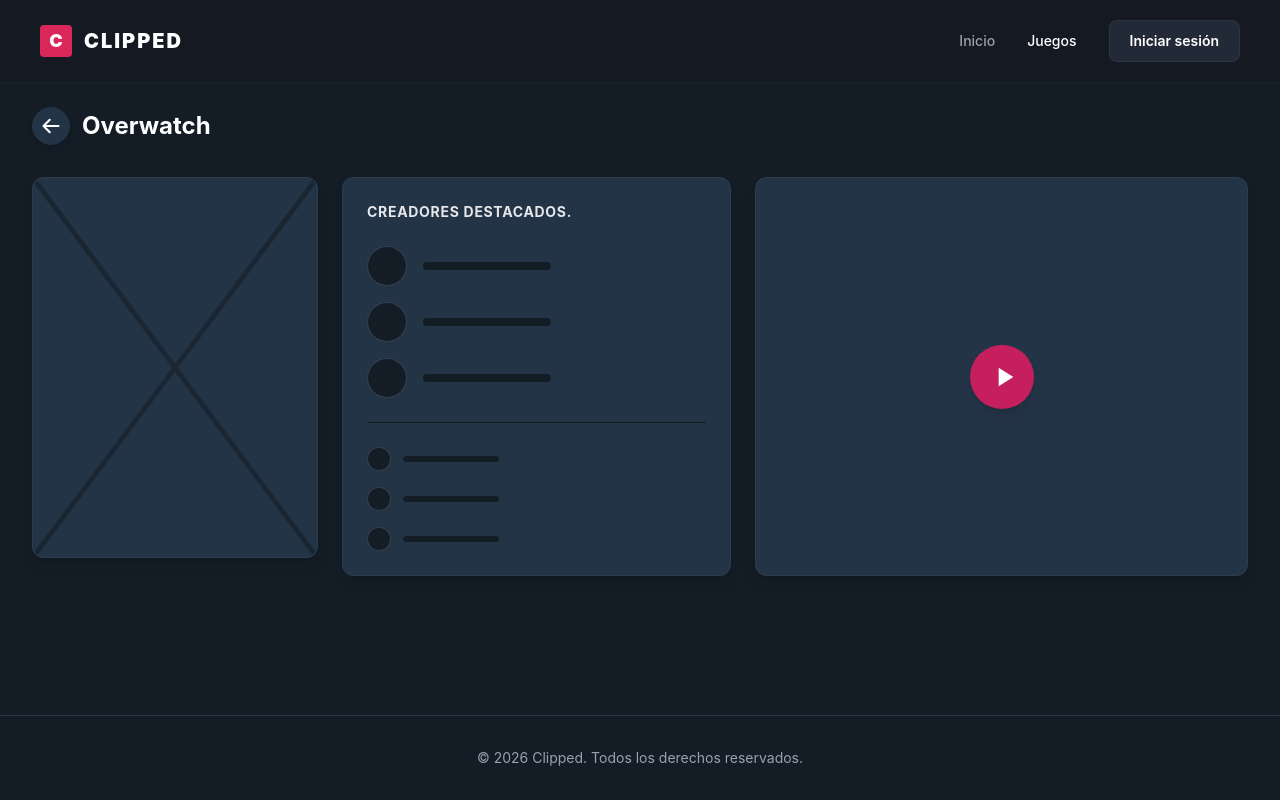
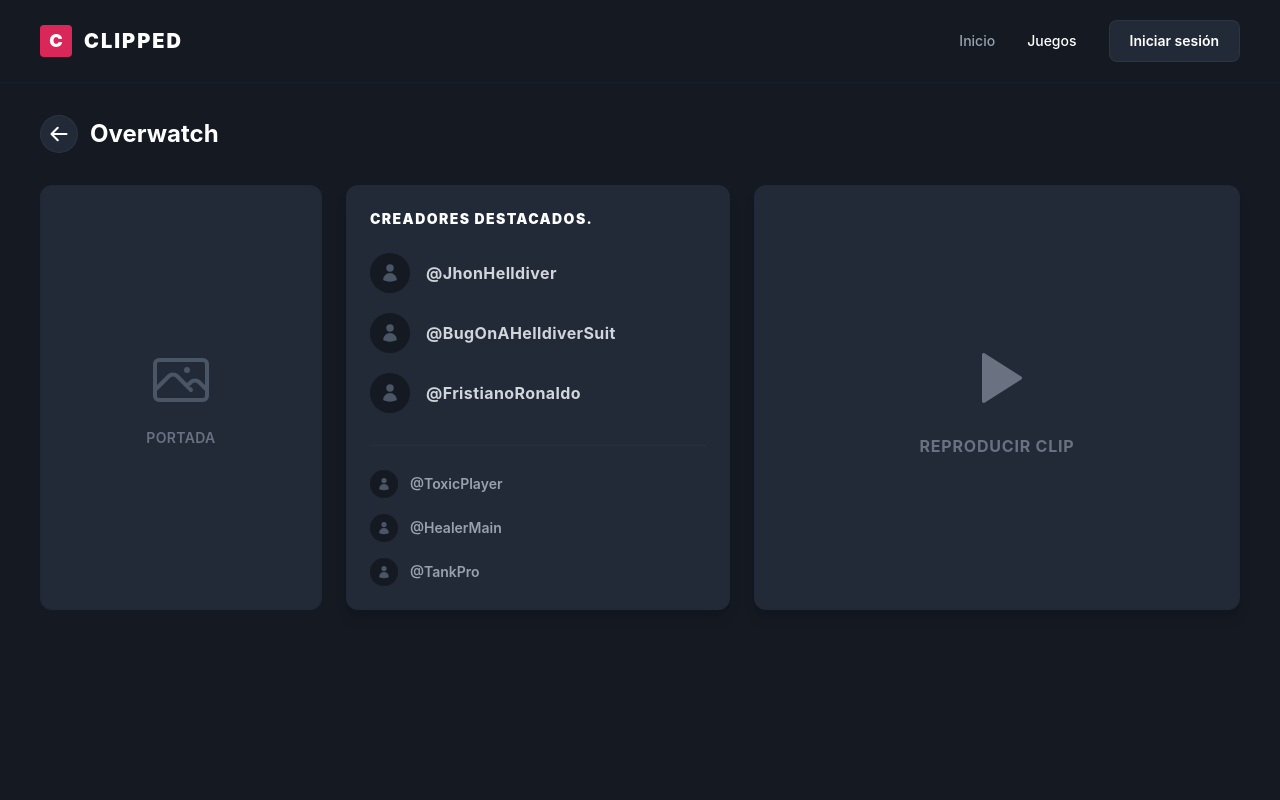
Before and after one commit to loaizavelez/Taller2_DA, a React (Vite) app: page /juegos/overwatch in a window 1280 px wide. Built offline with nearby package versions, Linux system fonts and the light colour scheme.

Commit message:
cambios de tamaño

```diff
--- a/src/Pages/juegoDetalle.jsx
+++ b/src/Pages/juegoDetalle.jsx
@@ -1,95 +1,90 @@
 import React from 'react';
+import Navbar from '../Componentes/Navbar';
 import { Link } from 'react-router-dom';
-import Navbar from '../Componentes/Navbar';
 
 export default function JuegoDetalle() {
+  const creadoresPrincipales = ['@JhonHelldiver', '@BugOnAHelldiverSuit', '@FristianoRonaldo'];
+  const creadoresSecundarios = ['@ToxicPlayer', '@HealerMain', '@TankPro'];
+
   return (
-    <div className="min-h-screen bg-[#141d26] text-white font-sans flex flex-col selection:bg-[#c51f5d] selection:text-white">
-      {/* Navbar */}
+    <div className="min-h-screen bg-[#141922] text-white font-sans">
       <Navbar />
 
-      {/* Contenido Principal */}
-      <main className="max-w-7xl mx-auto px-8 py-6 flex-1 w-full">
-        {/* Botón de Regreso a /juegos */}
-        <Link
-          to="/juegos"
-          className="inline-flex items-center gap-3 text-2xl font-bold mb-8 text-white hover:text-[#c51f5d] transition group cursor-pointer"
-        >
-          <div className="p-2 bg-[#243447] rounded-full border border-[#243447] group-hover:border-[#c51f5d] transition duration-300 flex items-center justify-center shadow-md">
-            <svg
-              xmlns="http://www.w3.org/2000/svg"
-              fill="none"
-              viewBox="0 0 24 24"
-              strokeWidth={2.5}
-              stroke="currentColor"
-              className="w-5 h-5"
-            >
+      <main className="max-w-7xl mx-auto px-10 py-8">
+        <Link to="/juegos" className="flex items-center gap-3 text-2xl font-bold mb-8 text-white hover:text-gray-300 transition group cursor-pointer w-fit">
+          <div className="p-2 bg-[#222a37] rounded-full border border-gray-700/50 group-hover:bg-[#2c3646] transition duration-300 flex items-center justify-center">
+            <svg xmlns="http://www.w3.org/2000/svg" fill="none" viewBox="0 0 24 24" strokeWidth={2.5} stroke="currentColor" className="w-5 h-5">
               <path strokeLinecap="round" strokeLinejoin="round" d="M10.5 19.5 3 12m0 0 7.5-7.5M3 12h18" />
             </svg>
           </div>
           Overwatch
         </Link>
 
-        {/* Contenedor Principal a 3 Columnas */}
-        <div className="grid grid-cols-1 md:grid-cols-12 gap-6">
+        {/* Contenedor Principal de las 3 Columnas */}
+        <div className="grid grid-cols-1 md:grid-cols-12 gap-6 items-stretch">
 
-          {/* Columna 1: Portada del Juego (3/12) */}
+          {/* Columna 1: Portada del Juego (ARREGLADA) */}
           <div className="md:col-span-3">
-            <div className="w-full aspect-[3/4] bg-[#243447] rounded-xl border border-gray-700/60 hover:border-[#c51f5d] transition relative overflow-hidden shadow-lg">
-              <svg className="absolute inset-0 w-full h-full text-[#141d26] pointer-events-none opacity-60" preserveAspectRatio="none" viewBox="0 0 100 100">
-                <line x1="0" y1="0" x2="100" y2="100" stroke="currentColor" strokeWidth="1.5"></line>
-                <line x1="100" y1="0" x2="0" y2="100" stroke="currentColor" strokeWidth="1.5"></line>
-              </svg>
+            {/* Cambiamos aspect-[3/4] por h-full y min-h-[350px] */}
+            <div className="w-full h-full min-h-[350px] bg-[#222a37] rounded-xl relative overflow-hidden flex flex-col items-center justify-center group border border-gray-800/50">
+                <svg xmlns="http://www.w3.org/2000/svg" fill="none" viewBox="0 0 24 24" strokeWidth={1.5} stroke="currentColor" className="w-16 h-16 text-gray-600 group-hover:text-gray-400 transition-colors duration-300">
+                  <path strokeLinecap="round" strokeLinejoin="round" d="m2.25 15.75 5.159-5.159a2.25 2.25 0 0 1 3.182 0l5.159 5.159m-1.5-1.5 1.409-1.409a2.25 2.25 0 0 1 3.182 0l2.909 2.909m-18 3.75h16.5a1.5 1.5 0 0 0 1.5-1.5V6a1.5 1.5 0 0 0-1.5-1.5H3.75A1.5 1.5 0 0 0 2.25 6v12a1.5 1.5 0 0 0 1.5 1.5Zm10.5-11.25h.008v.008h-.008V8.25Zm.375 0a.375.375 0 1 1-.75 0 .375.375 0 0 1 .75 0Z" />
+                </svg>
+                <span className="text-gray-500 font-semibold mt-4 text-sm tracking-wide">PORTADA</span>
             </div>
           </div>
 
-          {/* Columna 2: Creadores Destacados (4/12) */}
-          <div className="md:col-span-4 flex flex-col gap-4">
-            <div className="bg-[#243447] rounded-xl border border-gray-700/60 p-6 flex-1 shadow-lg">
-              <h3 className="text-sm font-bold mb-6 text-gray-200 uppercase tracking-wider">Creadores destacados.</h3>
+          {/* Columna 2: CREADORES DESTACADOS */}
+          <div className="md:col-span-4 flex flex-col">
+            <div className="bg-[#222a37] rounded-xl p-6 flex-1 shadow-lg shadow-black/10 h-full">
+              <h3 className="text-sm font-black mb-6 text-white uppercase tracking-widest">Creadores destacados.</h3>
 
-              {/* Lista de creadores */}
-              <div className="space-y-4 mb-6">
-                {[1, 2, 3].map((i) => (
-                  <div key={i} className="flex items-center gap-4">
-                    <div className="w-10 h-10 rounded-full bg-[#141d26] border border-gray-600/60"></div>
-                    <div className="w-32 h-2 bg-[#141d26] rounded"></div>
+              <div className="space-y-5 mb-8">
+                {creadoresPrincipales.map((nombre, i) => (
+                  <div key={i} className="flex items-center gap-4 cursor-pointer group">
+                    <div className="w-10 h-10 rounded-full bg-[#141922] flex items-center justify-center group-hover:ring-2 ring-[#d92759] transition-all duration-300">
+                      <svg xmlns="http://www.w3.org/2000/svg" viewBox="0 0 24 24" fill="currentColor" className="w-5 h-5 text-gray-600 group-hover:text-[#d92759] transition-colors duration-300">
+                        <path fillRule="evenodd" d="M7.5 6a4.5 4.5 0 1 1 9 0 4.5 4.5 0 0 1-9 0ZM3.751 20.105a8.25 8.25 0 0 1 16.498 0 .75.75 0 0 1-.437.695A18.683 18.683 0 0 1 12 22.5c-2.786 0-5.433-.608-7.812-1.7a.75.75 0 0 1-.437-.695Z" clipRule="evenodd" />
+                      </svg>
+                    </div>
+                    <span className="text-gray-300 font-bold tracking-wide group-hover:text-white transition-colors duration-300">
+                      {nombre}
+                    </span>
                   </div>
                 ))}
               </div>
 
-              <hr className="border-[#141d26] mb-6" />
+              <hr className="border-gray-700/30 mb-6" />
 
-              {/* Lista secundaria inferior */}
               <div className="space-y-4">
-                {[1, 2, 3].map((i) => (
-                  <div key={i} className="flex items-center gap-3">
-                    <div className="w-6 h-6 rounded-full bg-[#141d26] border border-gray-600/60"></div>
-                    <div className="w-24 h-1.5 bg-[#141d26] rounded"></div>
+                {creadoresSecundarios.map((nombre, i) => (
+                  <div key={i} className="flex items-center gap-3 cursor-pointer group">
+                    <div className="w-7 h-7 rounded-full bg-[#141922] flex items-center justify-center group-hover:ring-1 ring-[#d92759] transition-all duration-300">
+                      <svg xmlns="http://www.w3.org/2000/svg" viewBox="0 0 24 24" fill="currentColor" className="w-3.5 h-3.5 text-gray-600 group-hover:text-[#d92759] transition-colors duration-300">
+                        <path fillRule="evenodd" d="M7.5 6a4.5 4.5 0 1 1 9 0 4.5 4.5 0 0 1-9 0ZM3.751 20.105a8.25 8.25 0 0 1 16.498 0 .75.75 0 0 1-.437.695A18.683 18.683 0 0 1 12 22.5c-2.786 0-5.433-.608-7.812-1.7a.75.75 0 0 1-.437-.695Z" clipRule="evenodd" />
+                      </svg>
+                    </div>
+                    <span className="text-gray-400 font-semibold text-sm group-hover:text-gray-200 transition-colors duration-300">
+                      {nombre}
+                    </span>
                   </div>
                 ))}
               </div>
             </div>
           </div>
 
-          {/* Columna 3: Reproductor de Video (5/12) */}
+          {/* Columna 3: Reproductor de Video */}
           <div className="md:col-span-5">
-            <div className="w-full h-full min-h-[350px] bg-[#243447] rounded-xl border border-gray-700/60 hover:border-[#c51f5d] transition flex items-center justify-center cursor-pointer group shadow-lg">
-              <div className="w-16 h-16 rounded-full bg-[#c51f5d] text-white flex items-center justify-center shadow-lg group-hover:scale-110 transition duration-300">
-                <svg className="w-8 h-8 ml-1" fill="currentColor" viewBox="0 0 24 24">
-                  <path d="M8 5v14l11-7z" />
-                </svg>
-              </div>
+            <div className="w-full h-full min-h-[350px] bg-[#222a37] rounded-xl flex flex-col items-center justify-center cursor-pointer hover:bg-[#283242] transition duration-300 shadow-lg shadow-black/10 group border border-gray-800/50">
+              <svg className="w-20 h-20 text-gray-500 group-hover:text-[#d92759] group-hover:scale-110 transition-all duration-300" fill="currentColor" viewBox="0 0 24 24">
+                <path d="M8 5v14l11-7z" stroke="currentColor" strokeWidth="1" strokeLinejoin="round"/>
+              </svg>
+              <span className="mt-4 text-gray-500 font-bold tracking-wider group-hover:text-[#d92759] transition-colors duration-300">REPRODUCIR CLIP</span>
             </div>
           </div>
 
         </div>
       </main>
-
-      {/* Footer */}
-      <footer className="mt-auto border-t border-[#243447] bg-[#141d26] py-8 px-6 text-center text-sm text-gray-400">
-        <p>© 2026 Clipped. Todos los derechos reservados.</p>
-      </footer>
     </div>
   );
 }
```
